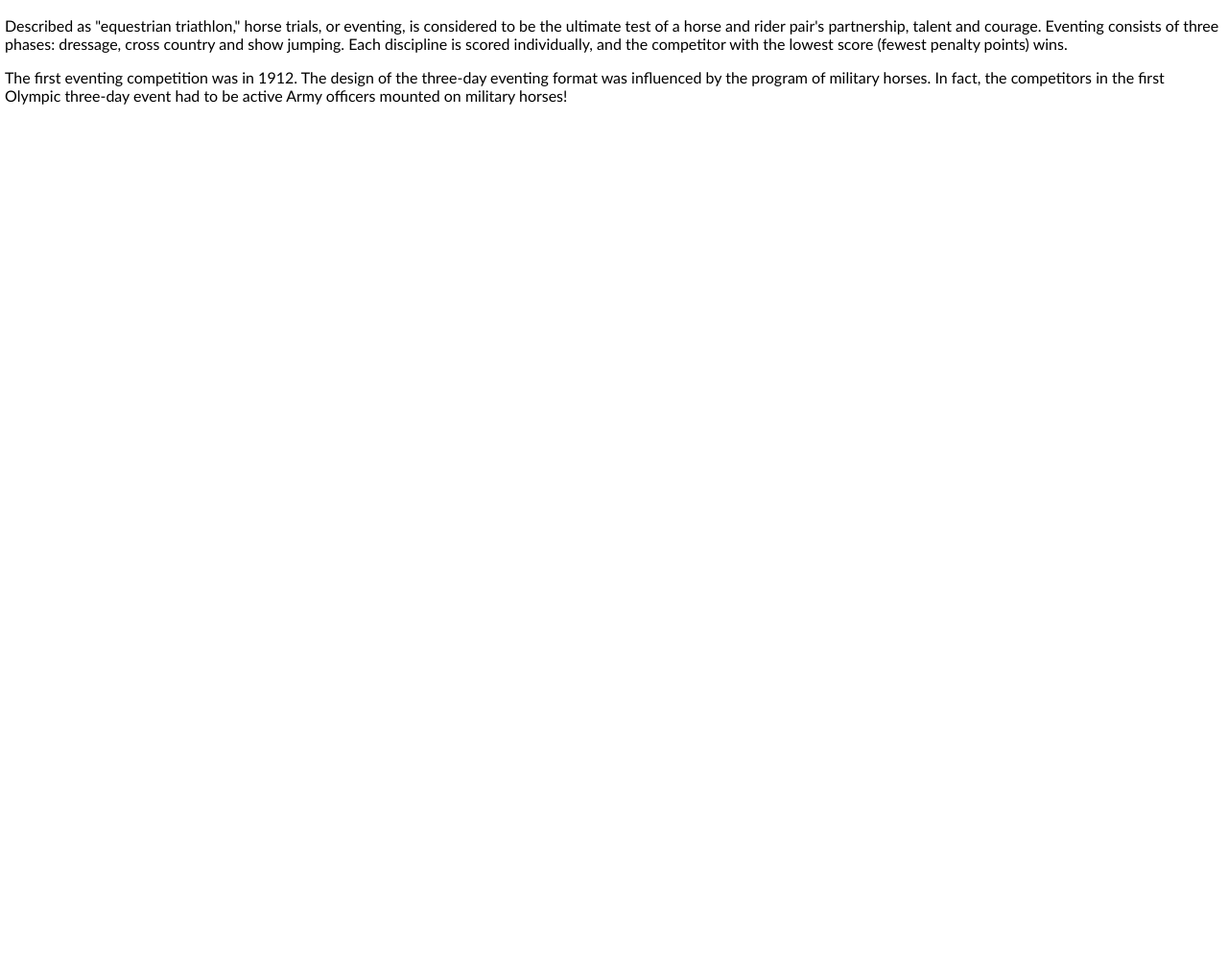
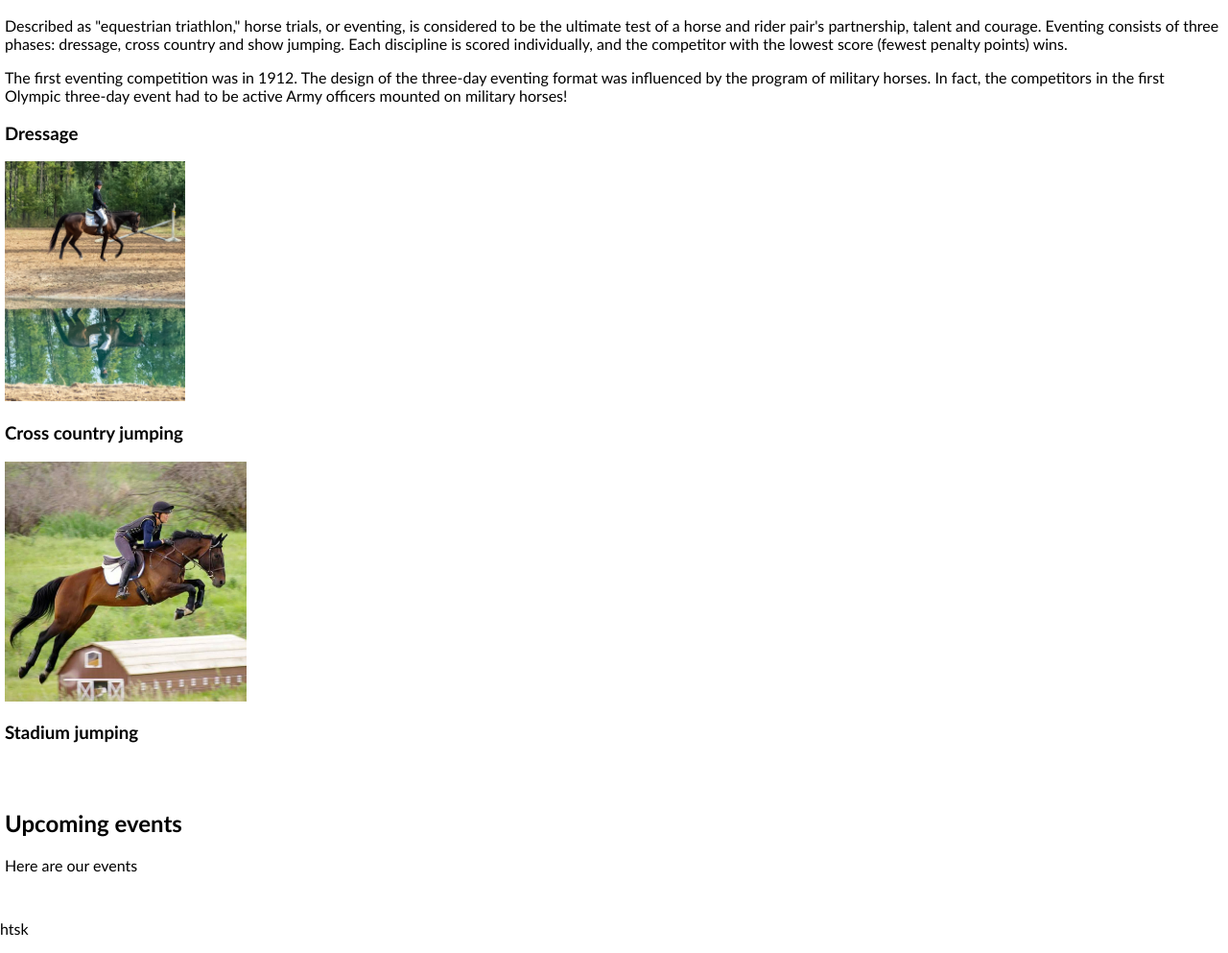
Before and after one commit to norahrid/htsk, a plain HTML site: page index.html in a window 1280 px wide. Shown: the part 867-1860 px from the top of the page at 96% size. Before the commit the page ends 1007 px from the top, so only its background shows below. Drawn offline with Linux system fonts and the light colour scheme.

Commit message:
Move website sections to a single page

```diff
--- a/index.html
+++ b/index.html
@@ -14,8 +14,8 @@
                 src="./images/HTSK_logo.jpg"
                 alt="HTSK logo"
             >
-            <a href="./pages/about.html">About</a>
-            <a href="./pages/events.html">Events</a>
+            <a href="#about">About</a>
+            <a href="#events">Events</a>
         </nav>
 
         <header>
@@ -24,11 +24,33 @@
             <h2>GO</h2>
         </header>
 
-        <section>
+        <section id="about">
             <h1>Horse Trials Saskatchewan</h1>
             <p>Described as "equestrian triathlon," horse trials, or eventing, is considered to be the ultimate test of a horse and rider pair's partnership, talent and courage. Eventing consists of three phases: dressage, cross country and show jumping. Each discipline is scored individually, and the competitor with the lowest score (fewest penalty points) wins.</p>
             <p>The first eventing competition was in 1912. The design of the three-day eventing format was influenced by the program of military horses. In fact, the competitors in the first Olympic three-day event had to be active Army officers mounted on military horses!</p>
+            <h3>Dressage</h3>
+            <img
+            class="about-image"
+            src="./images/dressage-example.jpg"
+            alt="Horse and rider riding by a pond."
+            >
+            <h3>Cross country jumping</h3>
+            <img
+                class="about-image"
+                src="./images/xc-example.jpg"
+                alt="Rider and horse jumping over a barn jump."
+            >
+            <h3>Stadium jumping</h3>
         </section>
+
+        <section id="events">
+            <h2>Upcoming events</h2>
+            <p>Here are our events</p>
+        </section>
+
+        <footer>
+            <p>htsk</p>
+        </footer>
 
 
 
--- a/styles.css
+++ b/styles.css
@@ -41,8 +41,10 @@ header h2 {
     font-size: 3em;
 }
 
-
-
 .logo {
     height: 70px;
 }
+
+.about-image {
+    height: 250px;
+}
```
